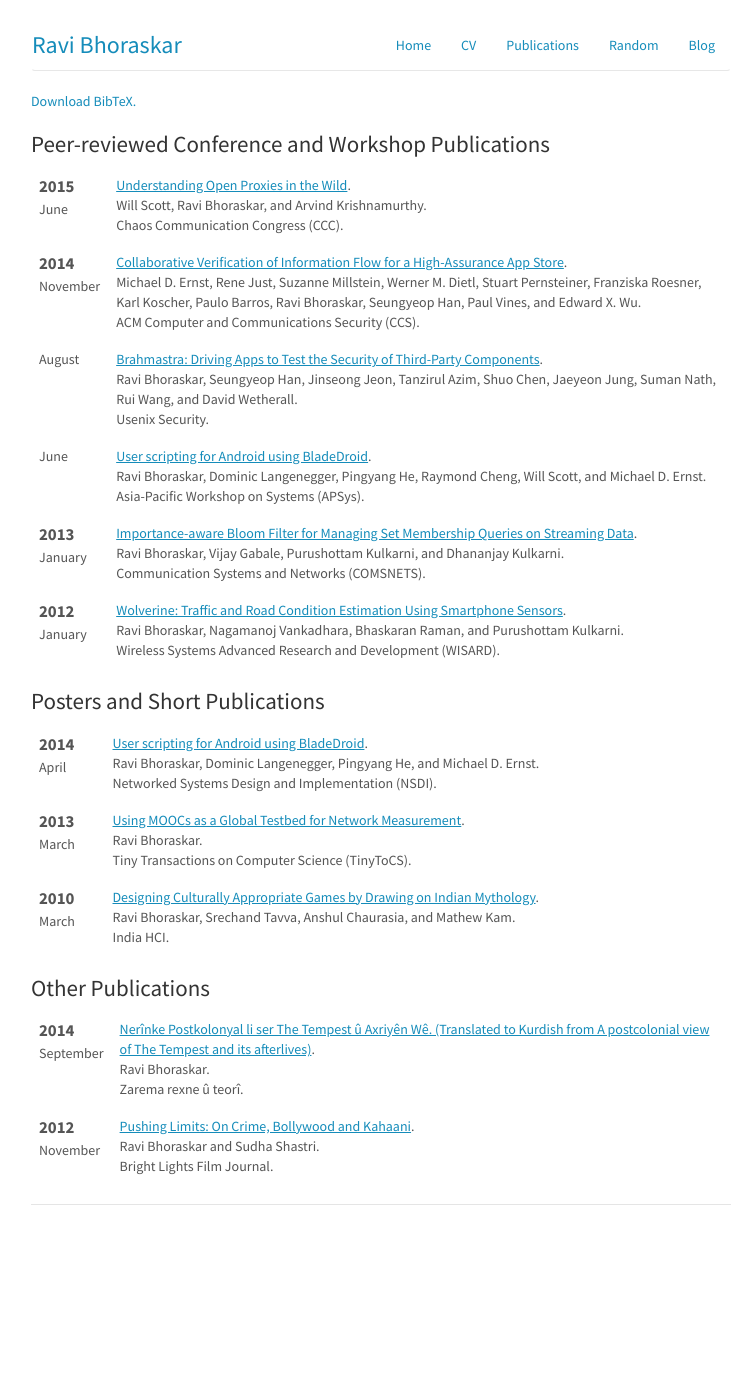
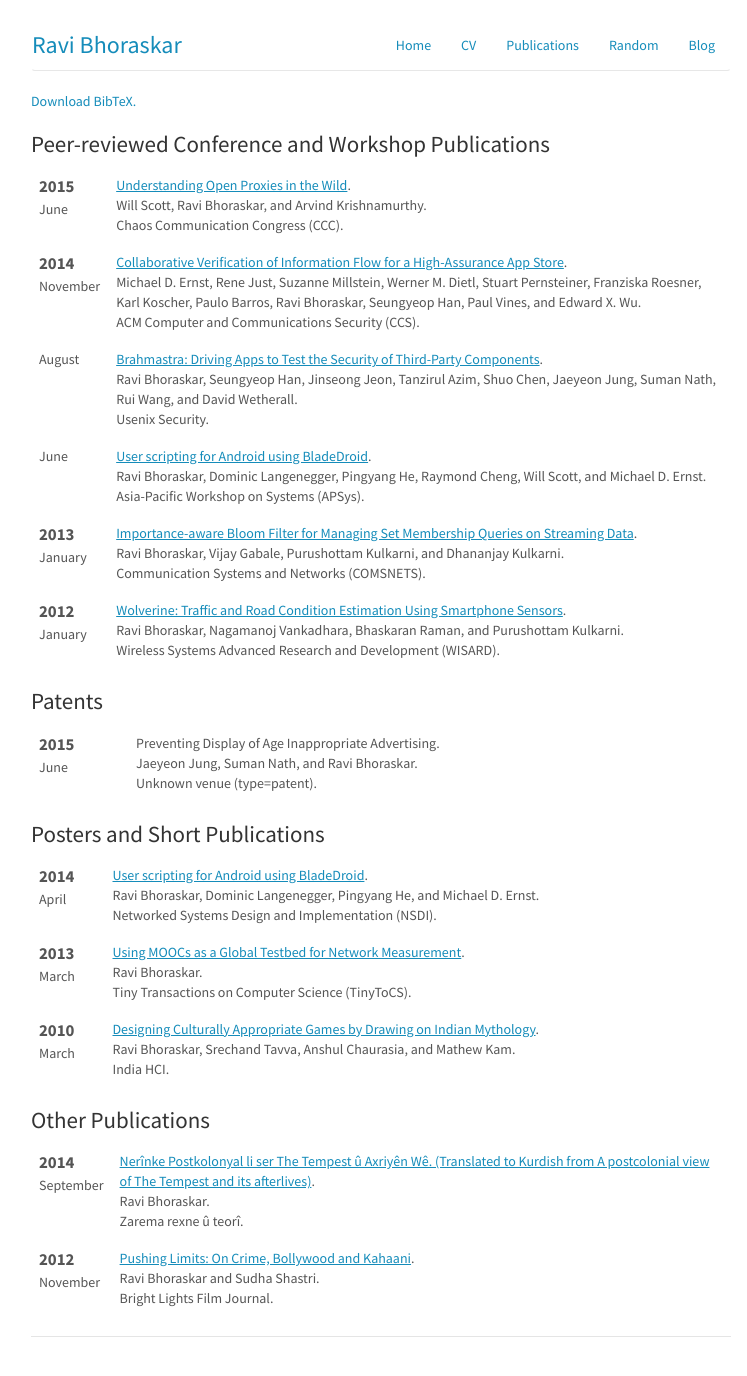
Before and after one commit to ravibhoraskar/ravibhoraskar.github.io, a Jekyll site: the page built from publications.html, in a window 1280 px wide. Shown: the whole page, without its empty margins (259-1006 px from the left). Built offline with Jekyll 4.4.1, drawn with Linux system fonts in a browser that asks for light colours; Markdown is read by kramdown in place of the engine named in the settings; before the commit the page ends 1244 px from its top, so only the background shows below that.

Commit message:
Add patent

```diff
--- /dev/null
+++ b/_includes/patentpubs.html
@@ -0,0 +1,26 @@
+<table class="table">
+<tbody>
+	<tr>
+		<td>
+			<span class="date">
+
+				<big><strong>2015</strong></big><br />
+
+				June
+			</span>
+		</td>
+		<td class="publication">
+			<span class="pubtitle">
+				Preventing Display of Age Inappropriate Advertising.
+			</span><br />
+			<span class="authors">
+				Jaeyeon Jung, Suman Nath, and Ravi Bhoraskar.
+			</span><br />
+			<span class="venuetype"></span><span class="venue">Unknown venue (type=patent)</span>.
+			<br />
+			<span class="links">
+			</span>
+		</td>
+	</tr>
+</tbody>
+</table>
--- a/publications.html
+++ b/publications.html
@@ -6,6 +6,8 @@ layout: default
 </p>
 <h2> Peer-reviewed Conference and Workshop Publications</h2>
 {% include cspubs.html %}
+<h2> Patents </h2>
+{% include patentpubs.html %}
 <h2> Posters and Short Publications</h2>
 {% include posterpubs.html %}
 <h2> Other Publications</h2>
```
Also changed, not shown: bib/patentpubs.bib (added, +7 -0 lines), bib/pubs.bib (+8 -0 lines), 2 other files.
